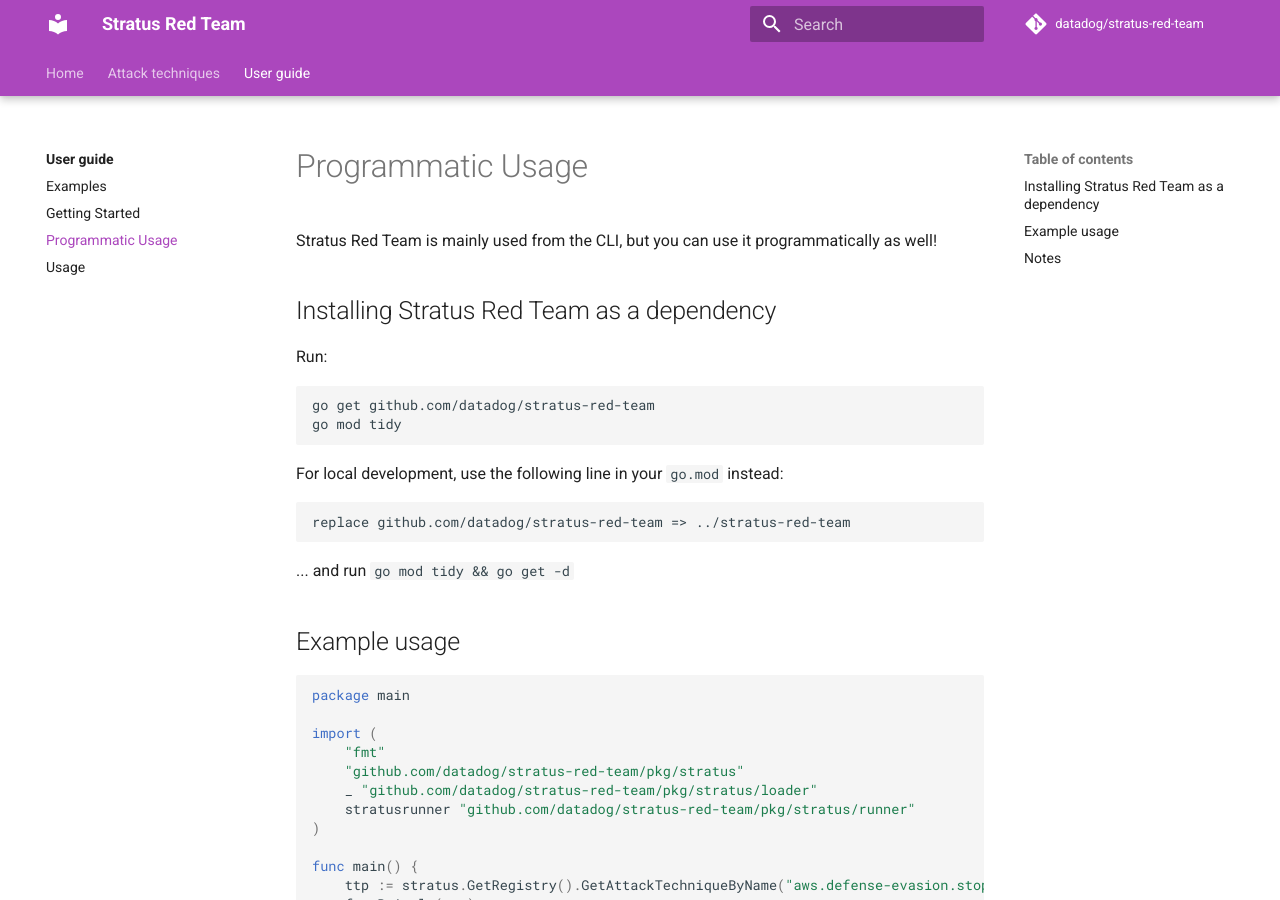
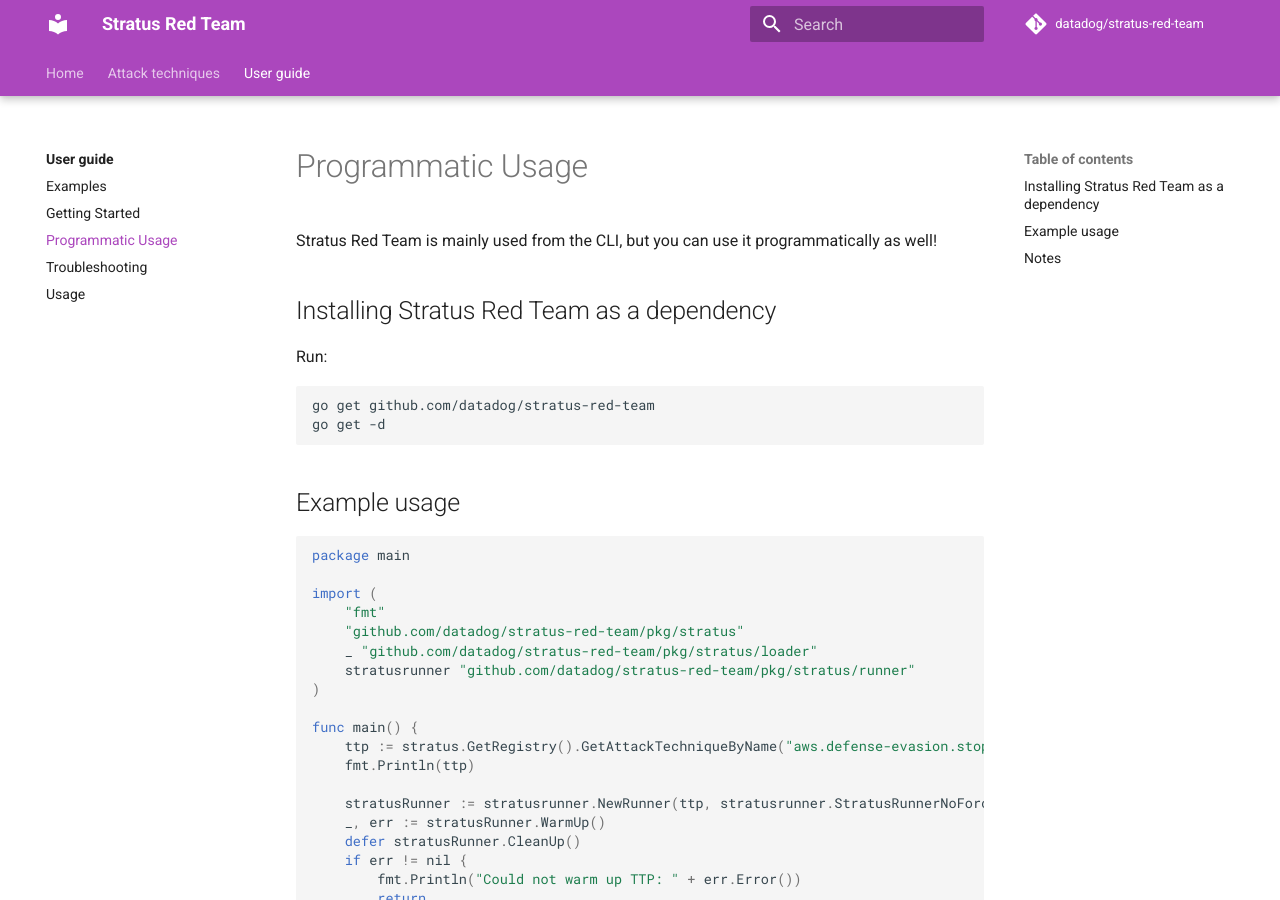
Before and after one commit to DataDog/stratus-red-team, an MkDocs documentation site: the page built from docs/user-guide/programmatic-usage.md, in a window 1280 px wide and 900 px high. Built offline with MkDocs 1.6.1 and Material for MkDocs 9.7.7, drawn with Linux system fonts in a browser that asks for light colours; comment, search, counter and statistics services are not loaded.

Commit message:
docs: Add troubleshooting and correct programmatic usage instructions

````diff
--- a/docs/user-guide/programmatic-usage.md
+++ b/docs/user-guide/programmatic-usage.md
@@ -8,16 +8,8 @@
 
 ```
 go get github.com/datadog/stratus-red-team
-go mod tidy
+go get -d
 ```
-
-For local development, use the following line in your `go.mod` instead:
-
-```
-replace github.com/datadog/stratus-red-team => ../stratus-red-team
-```
-
-... and run `go mod tidy && go get -d`
 
 ## Example usage
 
````
Also changed, not shown: docs/user-guide/troubleshooting.md (added, +13 -0 lines).
